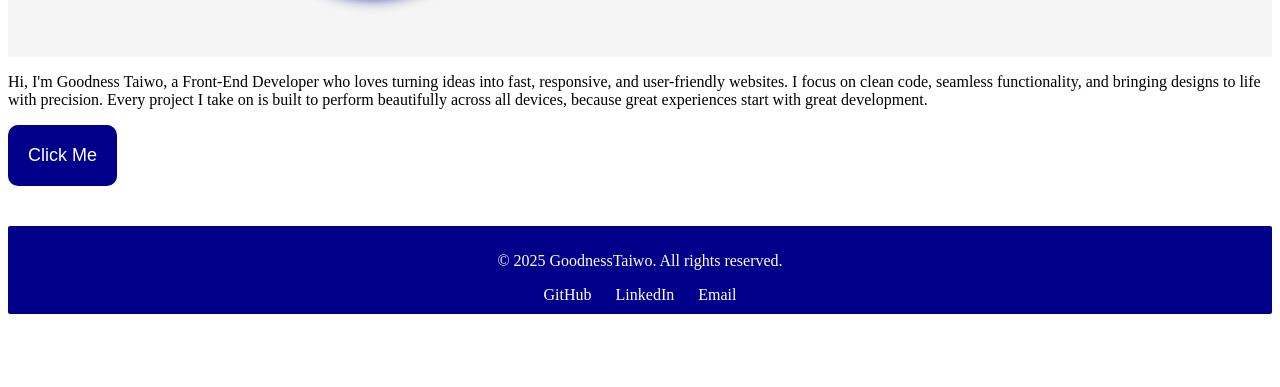
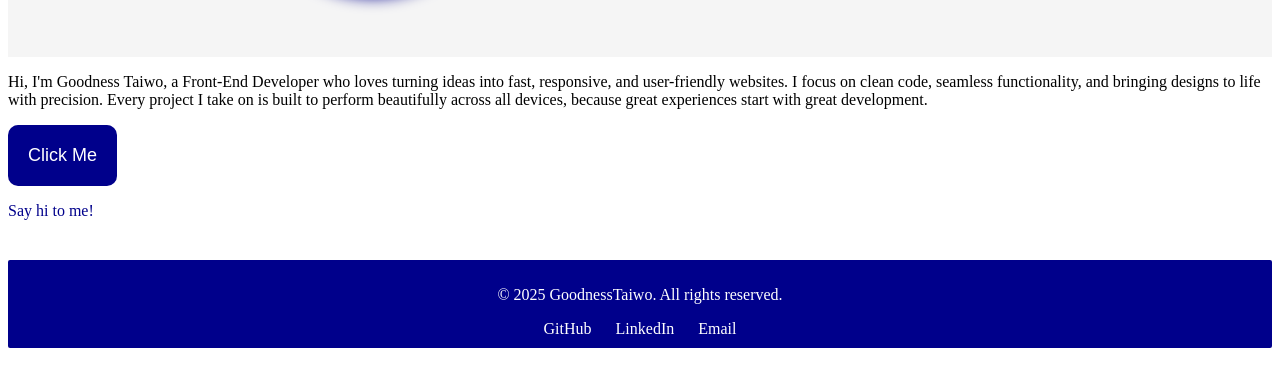
Before and after one commit to goodness-taiwo/My-portfolio, a plain HTML site: page index.html in a window 1280 px wide. Both pictures are taken after a click on the button "Click Me". Shown: the part 383-770 px from the top of the page. Drawn offline with Linux system fonts and the light colour scheme.

Commit message:
I add functionality

```diff
--- a/index.html
+++ b/index.html
@@ -29,7 +29,8 @@
     </section>
 
     <section>
-       <button>Click Me</button>
+       <button id="action-btn">Click Me</button>
+       <p id="message"></p>
     </section>
 
     <footer>
@@ -40,5 +41,8 @@
     <a href="mailto:yourname@email.com">Email</a>
   </div>
     </footer>
+
+
+    <script src="index.js"></script>
 </body>
 </html>
--- a/index.js
+++ b/index.js
@@ -0,0 +1,7 @@
+const button = document.getElementById('action-btn')
+const message = document.getElementById('message')
+
+button.addEventListener('click', () => {
+    message.textContent = 'Say hi to me!'
+    message.style.color = 'darkblue'
+})
```
